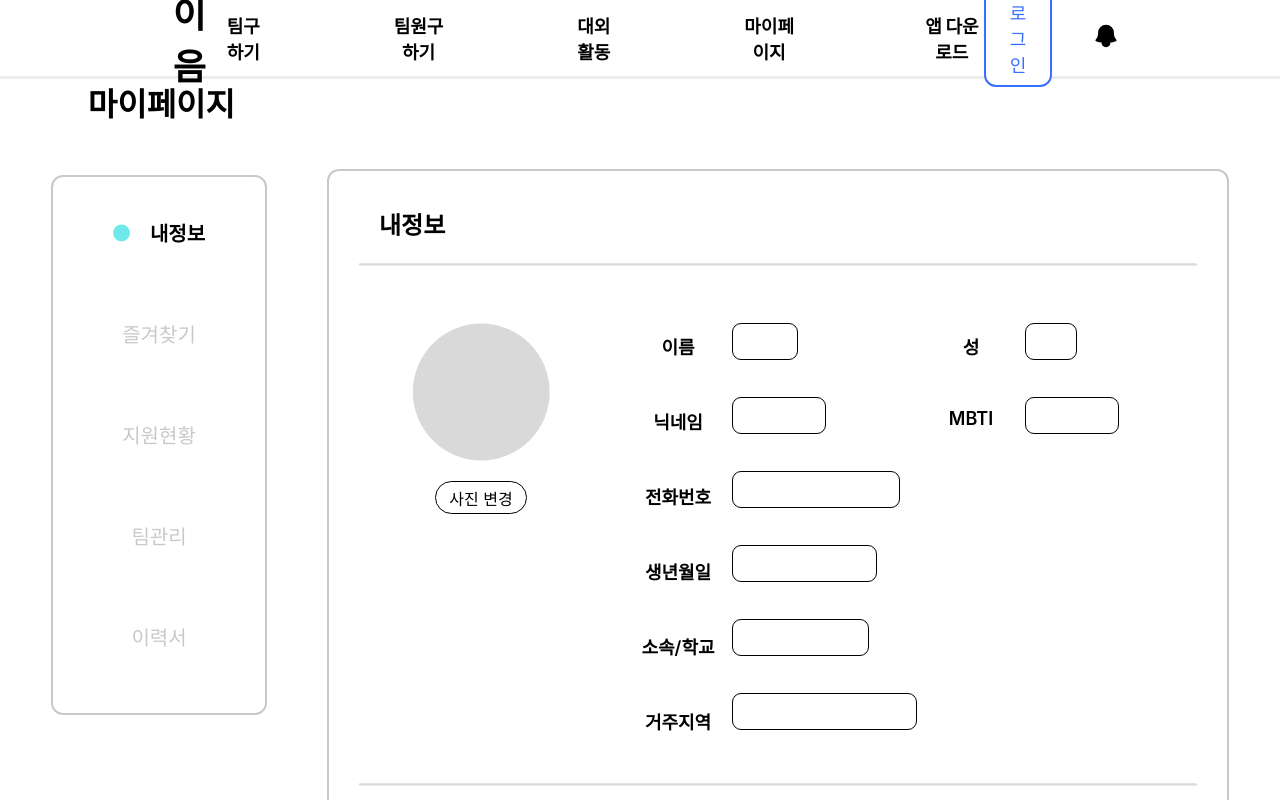
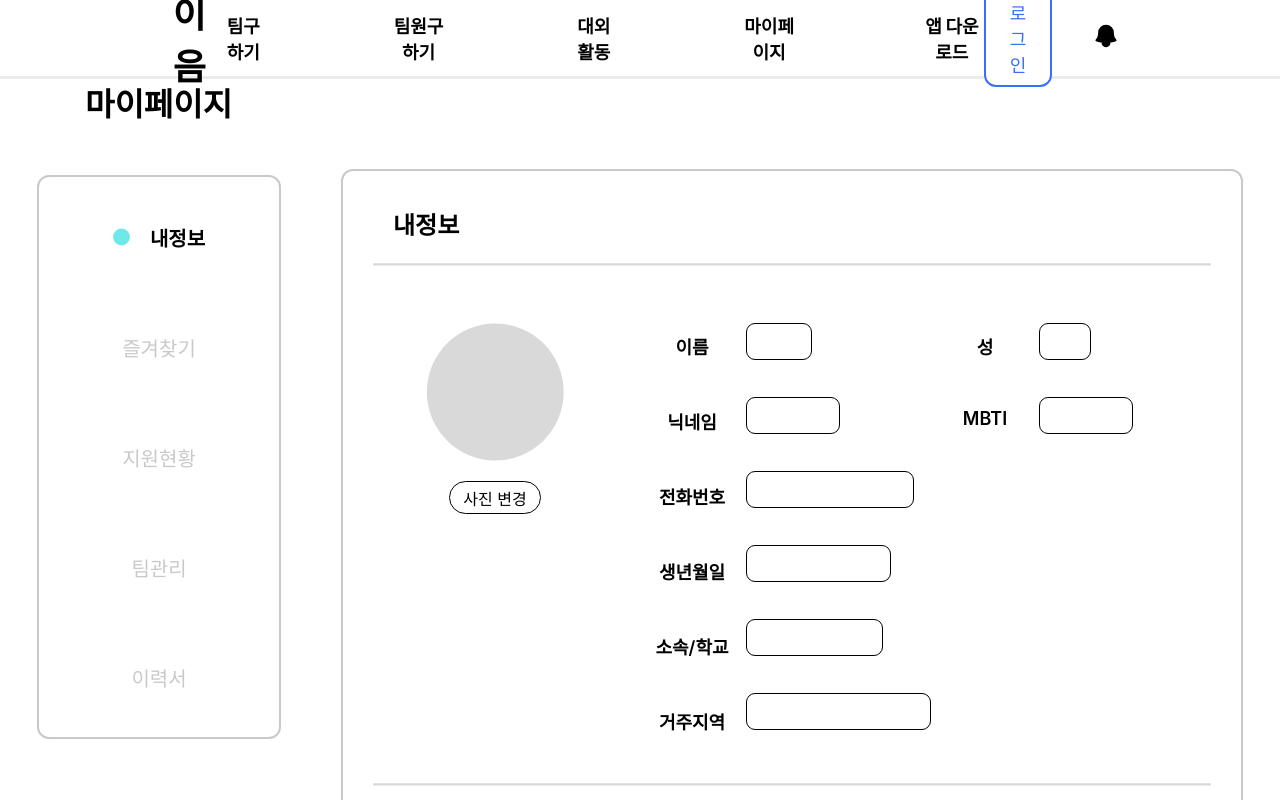
Before and after one commit to Alpha-e-Um/Frontend, a React (Create React App) app: page /mypage in a window 1280 px wide. Shown: the top 800 px of the page. Built offline with nearby package versions, Linux system fonts and the light colour scheme; no server answers.

Commit message:
feature. sidebar animation

```diff
--- a/src/components/MyPage/MyPageSideBar/styles.js
+++ b/src/components/MyPage/MyPageSideBar/styles.js
@@ -2,19 +2,21 @@ import styled from "styled-components";
 
 export const Container = styled.div`
   margin-right: 60px;
-  width: 212px;
-  height: 496px;
   border: 2px solid;
+  border-radius: 12px;
   border-color: #c9c9c9;
-  border-radius: 12px;
-  padding-top: 40px;
+  padding: 30px 20px 30px 20px;
   display: flex;
   flex-direction: column;
+  gap: 50px;
+  user-select: none;
 `;
 
 export const SelectPage = styled.button`
-  margin-bottom: 70px;
+  width: 200px;
+  height: 60px;
   border: none;
+  border-radius: 12px;
   font-size: 20px;
   font-weight: 600;
   background-color: #ffffff;
@@ -22,17 +24,29 @@ export const SelectPage = styled.button`
   align-items: center;
   justify-content: center;
   cursor: pointer;
+
+  transition: background-color 1s ease;
+  &:hover {
+    background-color: #e6e6e6;
+  }
 `;
 
 export const NotSelectPage = styled.button`
-  margin-bottom: 70px;
+  width: 200px;
+  height: 60px;
+  border: none;
+  border-radius: 12px;
   font-size: 20px;
   font-weight: 400;
-  border: none;
+  color: #c9c9c9;
   background-color: #ffffff;
-  color: #c9c9c9;
   display: flex;
   align-items: center;
   justify-content: center;
   cursor: pointer;
+
+  transition: background-color 1s ease;
+  &:hover {
+    background-color: #e6e6e6;
+  }
 `;
```
